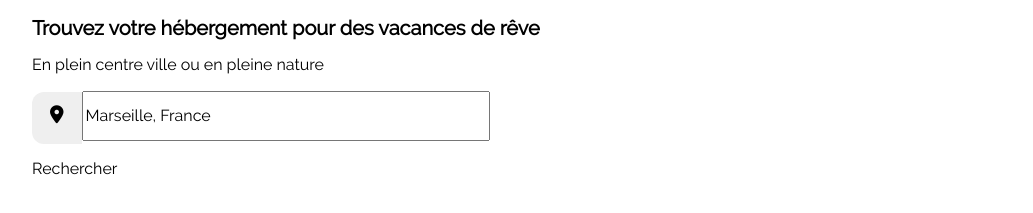
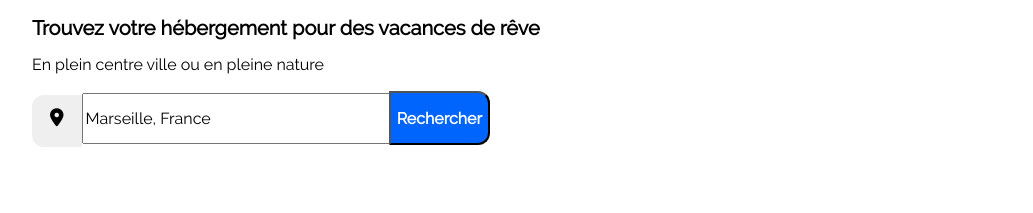
Before and after one commit to nissrr/Booki, a plain HTML site: page index.html in a window 1280 px wide. Shown: the part 85-298 px from the top of the page, without its empty margins (18-1051 px from the left). Drawn offline with Linux system fonts and the light colour scheme.

Commit message:
ajout bouton rechercher

```diff
--- a/css/style.css
+++ b/css/style.css
@@ -94,16 +94,14 @@ section h1
 
 }
 
-.formulaire
+.bouton_rechercher
 {
-    position: relative;
-
-
+    background-color: #0065FC;
+    color: white;
+    font-weight: bolder;
+    padding-top: 17.5px;
+    margin-left: -5px;
+    padding-bottom: 14px;
+    border-top-right-radius: 12px;
+    border-bottom-right-radius: 12px;
 }
-
-.rechercher
-{
-    position: absolute
-
-
-}
--- a/index.html
+++ b/index.html
@@ -34,8 +34,8 @@
             <div class="formulaire">
                 <form method="post" action="form.php" class="recherche">
                 <i class="fa-solid fa-location-dot"></i>
-                <input type="text" name="recherche" id="recherche2" value="Marseille, France" style="width: 400px; height: 44.5px;">
-                <p class="rechercher">Rechercher</p>
+                <input type="text" name="recherche" id="recherche2" value="Marseille, France" style="width: 300px; height: 44.5px;">
+                <input type="submit" value="Rechercher" class="bouton_rechercher" />
 
             </div>
 
```
